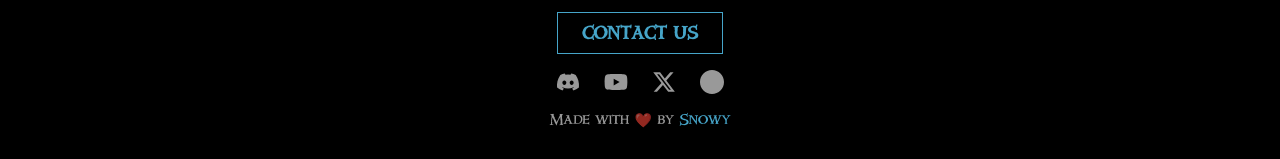
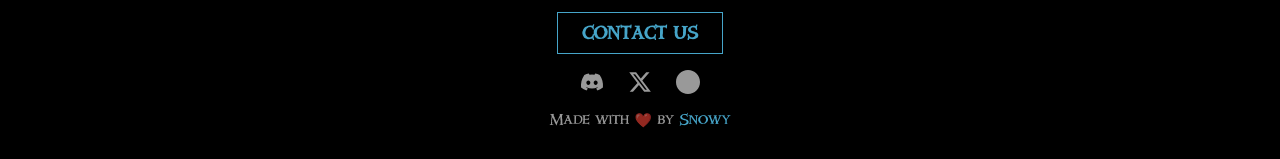
Before and after one commit to snowypy/Fleets, a Next.js app: page / in a window 1280 px wide. Shown: the part 1760-1919 px from the top of the page. Built offline with nearby package versions, Linux system fonts and the light colour scheme.

Commit message:
remove yt

```diff
--- a/components/footer.tsx
+++ b/components/footer.tsx
@@ -24,9 +24,6 @@ export function Footer() {
             <a href="/discord" className="text-white/60 hover:text-[#46A5C9] text-2xl transition-colors">
               <FaDiscord />
             </a>
-            <a href="https://www.youtube.com/channel/UCq6Sg66fRqBUdVdI0BUzyYA" className="text-white/60 hover:text-[#46A5C9] text-2xl transition-colors">
-              <FaYoutube />
-            </a>
             <a href="https://x.com/SeaCats_X" className="text-white/60 hover:text-[#46A5C9] text-2xl transition-colors">
               <FaXTwitter />
             </a>
```
